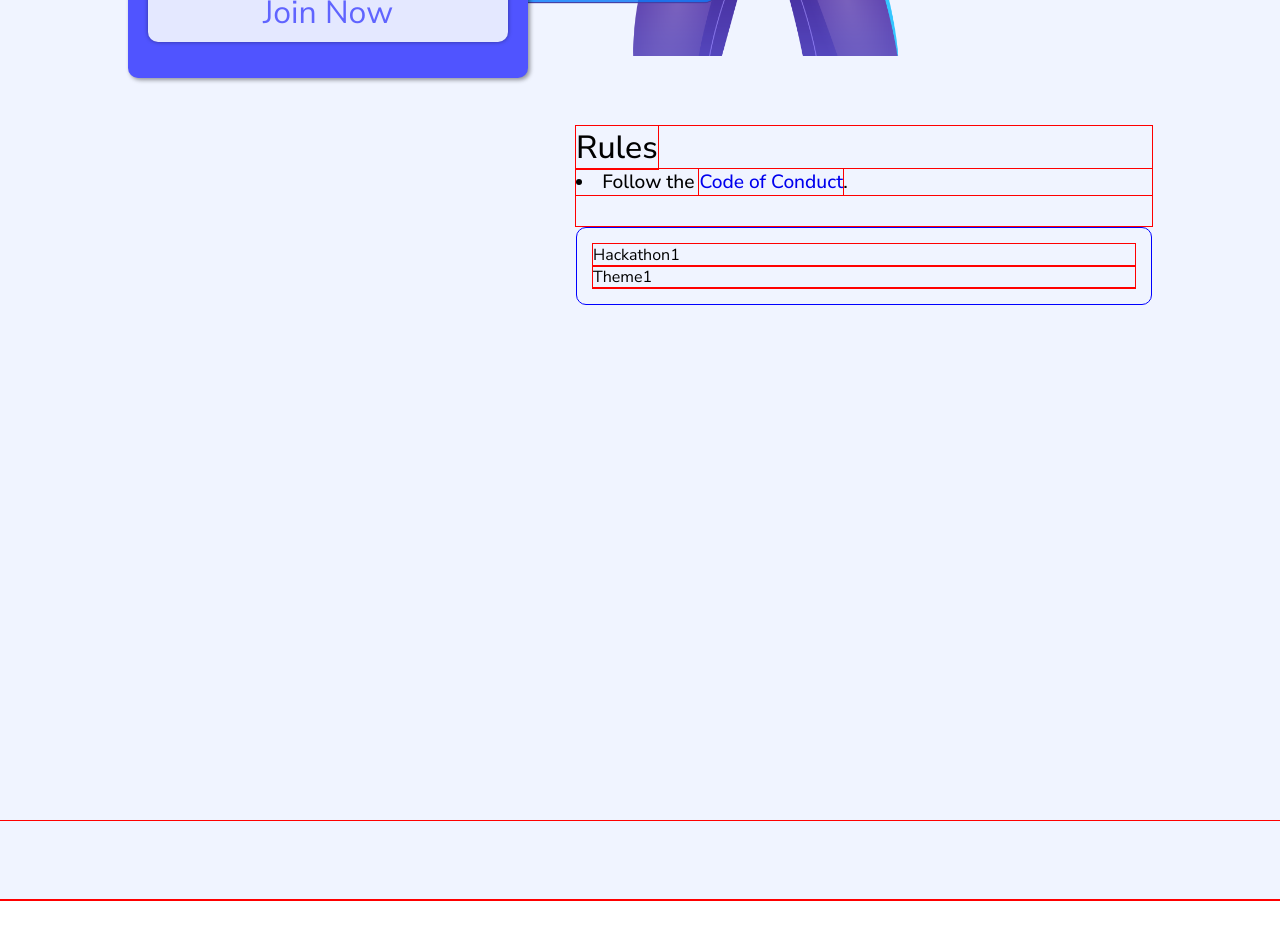
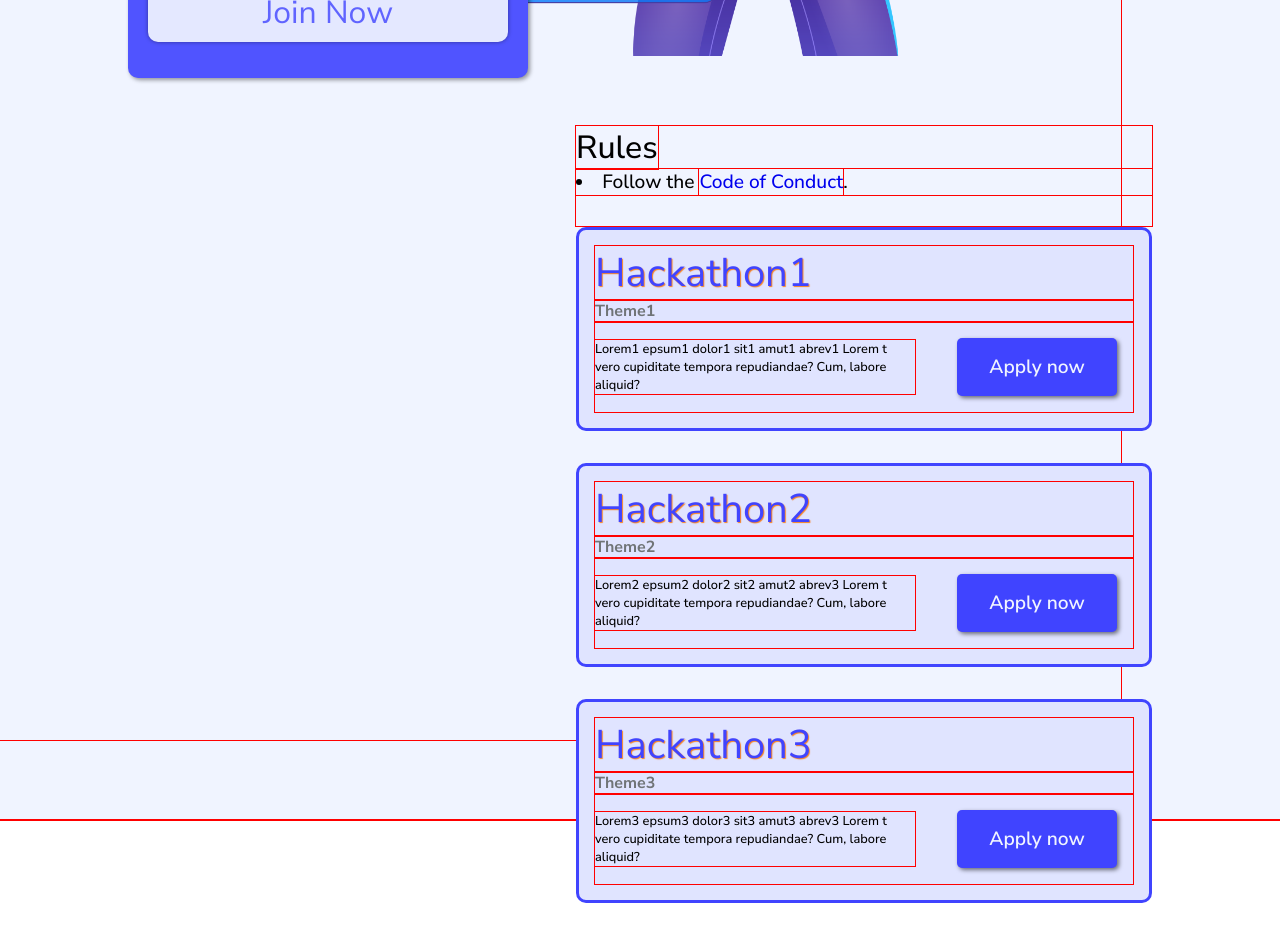
Before and after one commit to nandakrishnamukthavaram/technoocean0, a React (Create React App) app: page /home in a window 1280 px wide. Shown: the part 780-1721 px from the top of the page. Built offline with nearby package versions, Linux system fonts and the light colour scheme.

Commit message:
design and theme

```diff
--- a/src/Components/Home/Home.css
+++ b/src/Components/Home/Home.css
@@ -1,13 +1,13 @@
 /* Home.css */
 * {
-  transition: all 500ms;
+  transition: all 200ms;
   box-shadow: 0 0 0 1px red;
 }
 /* body {
   background-color: #f0f4ff;
 } */
 .hero {
-  height: 200vh;
+  height: 190vh;
   width: 100vw;
   padding-bottom: 10vh;
   background: right top / 60rem no-repeat #f0f4ff url("../../media/bg.png");
@@ -19,7 +19,7 @@
 }
 
 .header {
-  width: 100%;
+  width: max-content;
   display: flex;
   align-items: left;
   justify-content: flex-start;
@@ -67,6 +67,7 @@
 }
 .sidebar:hover {
   scale: 1.05;
+  box-shadow: 6px 6px 4px #0006;
 }
 .event-box {
   width: 100%;
@@ -126,8 +127,53 @@
   margin: 2rem 0;
   padding: 1rem;
   border-radius: 10px;
-  border: 1px solid blue;
+  border: 3px solid #4044ff;
   box-shadow: none;
   display: flex;
   flex-direction: column;
+  background-color: #e0e4ff;
 }
+
+.hackathon:hover {
+  border-color: #f68222;
+}
+.hackathon .hackathon-title {
+  font-size: 2.5rem;
+  color: #4044ff;
+  text-shadow: 1px 1px 1px #f68222;
+}
+.hackathon:hover .hackathon-title {
+  color: #f68222;
+  text-shadow: 0 0 0 #000;
+}
+.hackathon .hackathon-theme {
+  font-size: 1rem;
+  font-weight: 700;
+  color: #707477;
+}
+.hackathon .hackathon-registration {
+  display: flex;
+  justify-content: space-between;
+  align-items: center;
+}
+.hackathon .hackathon-registration .description {
+  font-weight: 500;
+  font-size: 0.8rem;
+  width: 20rem;
+  margin: 1rem 0;
+}
+.hackathon .hackathon-registration button {
+  padding: 1rem;
+  width: 10rem;
+  margin: 1rem;
+  border-radius: 5px;
+  background-color: #4044ff;
+  color: #f0f4ff;
+  font-size: 1.2rem;
+  font-weight: 600;
+  box-shadow: 2px 2px 4px 0 #0008;
+}
+.hackathon .hackathon-registration button:hover {
+  background-color: #f0f4ff;
+  color: #4044ff;
+}
--- a/src/Components/Home/Home.jsx
+++ b/src/Components/Home/Home.jsx
@@ -8,19 +8,22 @@ const Home = () => {
     {
       name: "Hackathon1",
       theme: "Theme1",
-      description: "Lorem1 epsum1 dolor1 sit1 amut1 abrev1",
+      description:
+        "Lorem1 epsum1 dolor1 sit1 amut1 abrev1 Lorem t vero cupiditate tempora repudiandae? Cum, labore aliquid? ",
     },
-    // ,
-    // {
-    //   name: "Hackathon2",
-    //   theme: "Theme2",
-    //   description: "Lorem2 epsum2 dolor2 sit2 amut2 abrev3",
-    // },
-    // {
-    //   name: "Hackathon3",
-    //   theme: "Theme3",
-    //   description: "Lorem3 epsum3 dolor3 sit3 amut3 abrev3",
-    // },
+    ,
+    {
+      name: "Hackathon2",
+      theme: "Theme2",
+      description:
+        "Lorem2 epsum2 dolor2 sit2 amut2 abrev3 Lorem t vero cupiditate tempora repudiandae? Cum, labore aliquid?",
+    },
+    {
+      name: "Hackathon3",
+      theme: "Theme3",
+      description:
+        "Lorem3 epsum3 dolor3 sit3 amut3 abrev3 Lorem t vero cupiditate tempora repudiandae? Cum, labore aliquid?",
+    },
   ];
   return (
     <>
@@ -69,7 +72,10 @@ const Home = () => {
               <div className="hackathon">
                 <div className="hackathon-title">{hackathon.name}</div>
                 <div className="hackathon-theme">{hackathon.theme}</div>
-                <div className="hackathon-registration"></div>
+                <div className="hackathon-registration">
+                  <div className="description">{hackathon.description}</div>
+                  <button>Apply now</button>
+                </div>
               </div>
             ))}
           </div>
```
